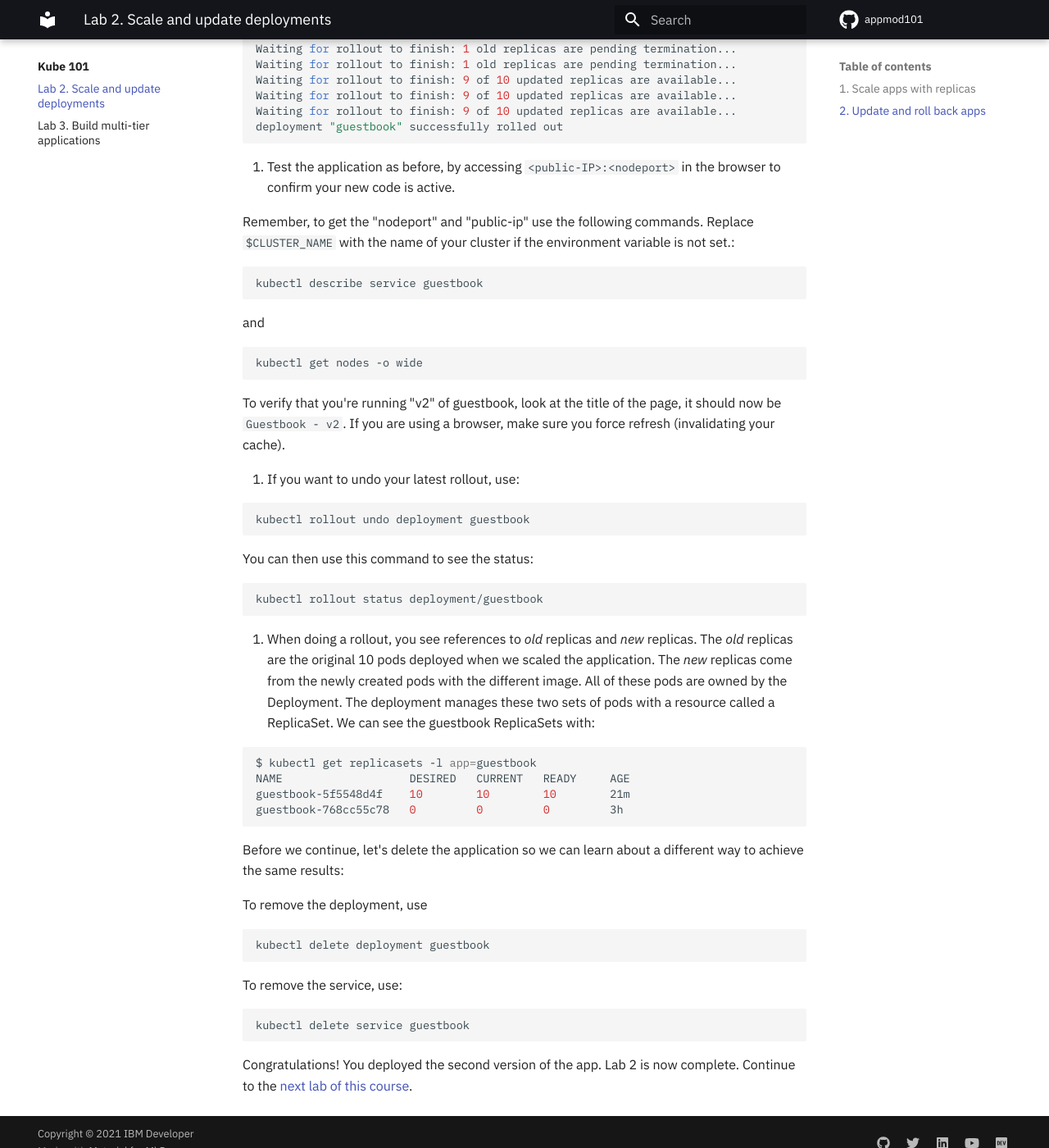
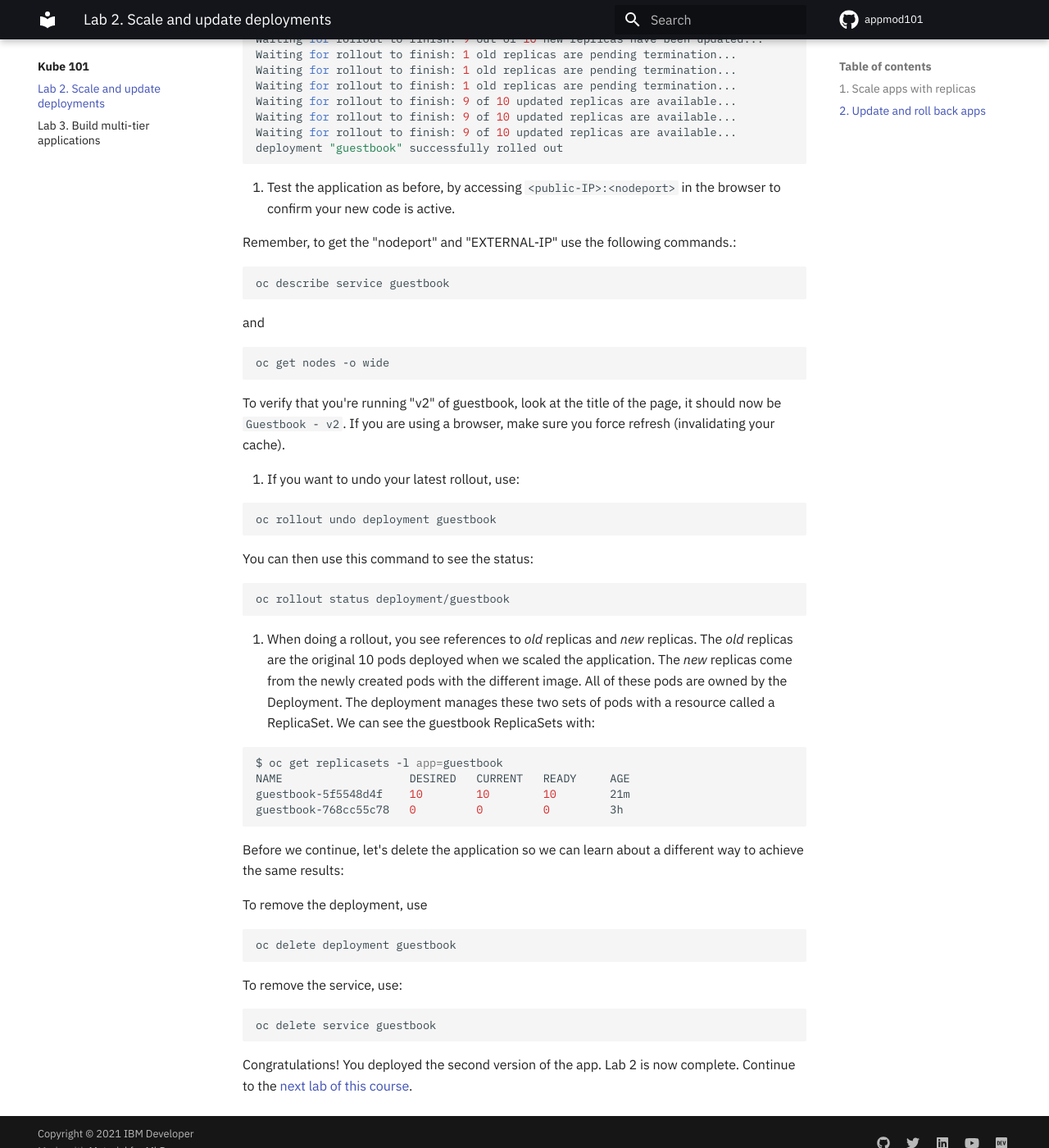
Before and after one commit to remkohdev/appmod101, an MkDocs documentation site: the page built from docs/generatedContent/kube101/Lab2/README.md, in a window 1280 px wide and 1400 px high, scrolled down 3108 px. Shown: the whole window at 82% size. Built offline with MkDocs 1.6.1 and Material for MkDocs 9.7.7, drawn with Linux system fonts in a browser that asks for light colours; comment, search, counter and statistics services are not loaded; the version menu is left out; some of the changed text lies outside the part shown.

Commit message:
update oc-cli

````diff
--- a/docs/generatedContent/kube101/Lab2/README.md
+++ b/docs/generatedContent/kube101/Lab2/README.md
@@ -8,7 +8,7 @@ For this lab, you need a running deployment of the `guestbook` application
 from the previous lab. If you need to create it, run:
 
 ```shell
-kubectl create deployment guestbook --image=ibmcom/guestbook:v1
+oc create deployment guestbook --image=ibmcom/guestbook:v1
 ```
 
 ## 1. Scale apps with replicas
@@ -17,12 +17,12 @@ A *replica* is a copy of a pod that contains a running service. By having
 multiple replicas of a pod, you can ensure your deployment has the available
 resources to handle increasing load on your application.
 
-1. `kubectl` provides a `scale` subcommand to change the size of an
+1. `kubectl` or `oc` provides a `scale` subcommand to change the size of an
    existing deployment. Let's increase our capacity from a single running instance of
    `guestbook` up to 10 instances:
 
    ```shell
-   kubectl scale --replicas=10 deployment guestbook
+   oc scale --replicas=10 deployment guestbook
    ```
 
    Kubernetes will now try to make reality match the desired state of
@@ -32,14 +32,14 @@ resources to handle increasing load on your application.
 1. To see your changes being rolled out, you can run:
 
    ```shell
-   kubectl rollout status deployment guestbook
+   oc rollout status deployment guestbook
    ```
 
    The rollout might occur so quickly that the following messages might
    _not_ display:
 
    ```shell
-   $ kubectl rollout status deployment guestbook
+   $ oc rollout status deployment guestbook
    Waiting for rollout to finish: 1 of 10 updated replicas are available...
    Waiting for rollout to finish: 2 of 10 updated replicas are available...
    Waiting for rollout to finish: 3 of 10 updated replicas are available...
@@ -55,13 +55,13 @@ resources to handle increasing load on your application.
 1. Once the rollout has finished, ensure your pods are running by using:
 
    ```shell
-   kubectl get pods
+   oc get pods
    ```
 
    You should see output listing 10 replicas of your deployment:
 
    ```shell
-   $ kubectl get pods
+   $ oc get pods
    NAME                        READY     STATUS    RESTARTS   AGE
    guestbook-562211614-1tqm7   1/1       Running   0          1d
    guestbook-562211614-1zqn4   1/1       Running   0          2m
@@ -92,13 +92,11 @@ we'll use the image with the `v2` tag.
 
 To update and roll back:
 
-1. Using `kubectl`, you can now update your deployment to use the
-   `v2` image. `kubectl` allows you to change details about existing
-   resources with the `set` subcommand. We can use it to change the
-   image being used.
+1. Using `kubectl` or `oc`, you can now update your deployment to use the
+   `v2` image. `kubectl` or `oc` allows you to change details about existing resources with the `set` subcommand. We can use it to change the image being used.
 
     ```shell
-    kubectl set image deployment/guestbook guestbook=ibmcom/guestbook:v2
+    oc set image deployment/guestbook guestbook=ibmcom/guestbook:v2
     ```
 
    Note that a pod could have multiple containers, each with its own name.
@@ -107,17 +105,17 @@ To update and roll back:
    Multiple containers can be updated at the same time.
    ([More information](https://kubernetes.io/docs/reference/generated/kubectl/kubectl-commands#-em-image-em-).)
 
-1. To check the status of the rollout, run:
+2. To check the status of the rollout, run:
 
    ```shell
-   kubectl rollout status deployment/guestbook
+   oc rollout status deployment/guestbook
    ```
 
   The rollout might occur so quickly that the following messages
    might _not_ display:
 
    ```shell
-   $ kubectl rollout status deployment/guestbook
+   $ oc rollout status deployment/guestbook
    Waiting for rollout to finish: 2 out of 10 new replicas have been updated...
    Waiting for rollout to finish: 3 out of 10 new replicas have been updated...
    Waiting for rollout to finish: 3 out of 10 new replicas have been updated...
@@ -156,16 +154,16 @@ To update and roll back:
 1. Test the application as before, by accessing `<public-IP>:<nodeport>`
    in the browser to confirm your new code is active.
 
-   Remember, to get the "nodeport" and "public-ip" use the following commands. Replace `$CLUSTER_NAME` with the name of your cluster if the environment variable is not set.:
+   Remember, to get the "nodeport" and "EXTERNAL-IP" use the following commands.:
 
    ```shell
-   kubectl describe service guestbook
+   oc describe service guestbook
    ```
 
    and
 
    ```shell
-   kubectl get nodes -o wide
+   oc get nodes -o wide
    ```
 
    To verify that you're running "v2" of guestbook, look at the title of the page,
@@ -174,13 +172,13 @@ To update and roll back:
 1. If you want to undo your latest rollout, use:
 
    ```shell
-   kubectl rollout undo deployment guestbook
+   oc rollout undo deployment guestbook
    ```
 
    You can then use this command to see the status:
 
    ```shell
-   kubectl rollout status deployment/guestbook
+   oc rollout status deployment/guestbook
    ```
 
 1. When doing a rollout, you see references to *old* replicas and *new* replicas.
@@ -191,7 +189,7 @@ To update and roll back:
    We can see the guestbook ReplicaSets with:
 
    ```shell
-   $ kubectl get replicasets -l app=guestbook
+   $ oc get replicasets -l app=guestbook
    NAME                   DESIRED   CURRENT   READY     AGE
    guestbook-5f5548d4f    10        10        10        21m
    guestbook-768cc55c78   0         0         0         3h
@@ -203,13 +201,13 @@ a different way to achieve the same results:
  To remove the deployment, use
 
  ```shell
- kubectl delete deployment guestbook
+ oc delete deployment guestbook
  ```
 
  To remove the service, use:
 
  ```shell
- kubectl delete service guestbook
+ oc delete service guestbook
  ```
 
 Congratulations! You deployed the second version of the app. Lab 2
````
Also changed, not shown: docs/generatedContent/docker101/lab-1/README.md (+5 -5 lines), docs/generatedContent/kube101/Lab1/README.md (+24 -29 lines), docs/generatedContent/kube101/Lab3/README.md (+49 -205 lines), docs/generatedContent/kube101/MAINTAINERS.md (deleted, +0 -52 lines), docs/generatedContent/kube101/SUMMARY.md (deleted, +0 -19 lines), docs/generatedContent/workshop-setup/ROKS.md (+1 -3 lines), 2 other files.
